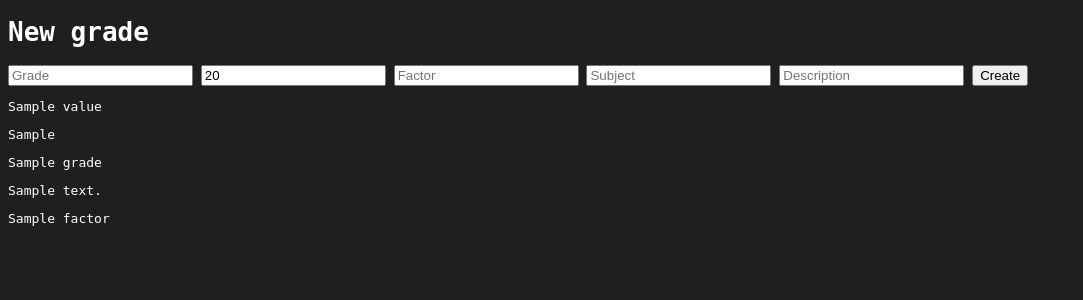
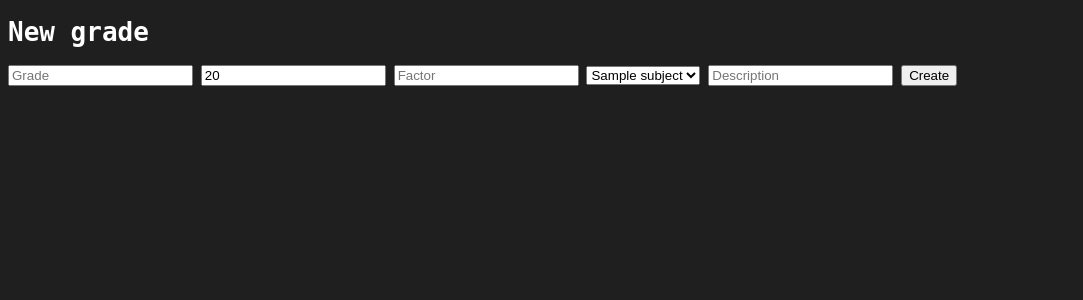
Before and after one commit to RWS-Studio/RWS_Learn, a Flask app: template templates/grades/add_grade.html in a window 1280 px wide. Shown: the part 58-358 px from the top of the page, without its empty margins (0-1083 px from the left). Run offline with Flask 2, Linux system fonts and the light colour scheme; the template is opened without the code that fills it: most values are stand-ins (such as "Sample title", 1, 10 or a date in 2020).

Commit message:
add a <select> in for add grade feature (user can only choose a subject that exists) + bug fix

```diff
--- a/main.py
+++ b/main.py
@@ -1,3 +1,5 @@
+import time
+
 from database.grades_manager import GradesManager
 from database.subjects_manager import SubjectsManager
 from models import Grade, Subject
@@ -5,6 +7,7 @@ from models import Grade, Subject
 from flask import Flask, render_template, url_for, request, redirect
 
 app = Flask(__name__)
+
 
 @app.route('/')
 def index():
@@ -99,6 +102,13 @@ def new_grade():
     except Exception:
         form = False
 
+    # for <select> in the template
+    all_subjects = SubjectsManager().view_subject()
+    subjects = []
+    for i in all_subjects:
+        if list(i)[0] != "sqlite_sequence":
+            subjects.append(list(i)[0])
+
     # if form == submitted, create grade with args in url and then redirect on the home
     if form:
         value = request.args["value"]
@@ -114,7 +124,7 @@ def new_grade():
 
         return redirect('/')
     else:  # if form != submitted show template
-        return render_template('grades/add_grade.html')
+        return render_template('grades/add_grade.html', subjects=subjects)
 
 
 @app.route('/grade/update')
--- a/templates/grades/add_grade.html
+++ b/templates/grades/add_grade.html
@@ -11,13 +11,13 @@ New grade
         <input type="text" name="value" id="grade-value" placeholder="Grade" required>
         <input type="text" name="value-max" id="grade-value-max" placeholder="On" value="20" required>
         <input type="text" name="factor" id="grade-factor" placeholder="Factor">
-        <input type="text" name="subject" id="grade-subject" placeholder="Subject" required>
+        <!--<input type="text" name="subject" id="grade-subject" placeholder="Subject" required>-->
+        <select name="subject" id="grade-subject">
+            {% for subject in subjects %}
+            <option value="{{ subject }}">{{ subject }}</option>
+            {% endfor %}
+        </select>
         <input type="text" name="description" id="grade-description" placeholder="Description" required>
         <button type="submit">Create</button>
     </form>
-    <p>{{ grade.value }}</p>
-    <p>{{ grade.value_max }}</p>
-    <p>{{ grade.subject }}</p>
-    <p>{{ grade.description }}</p>
-    <p>{{ grade.factor }}</p>
 {% endblock %}
--- a/templates/subjects/add_subject.html
+++ b/templates/subjects/add_subject.html
@@ -11,5 +11,4 @@ New subject
         <input type="text" name="subject" id="subject" placeholder="Subject" required>
       <button type="submit">Create</button>
     </form>
-    <p>{{ subject.name }}</p>
 {% endblock %}
```
Also changed, not shown: database/db_grades.db.
